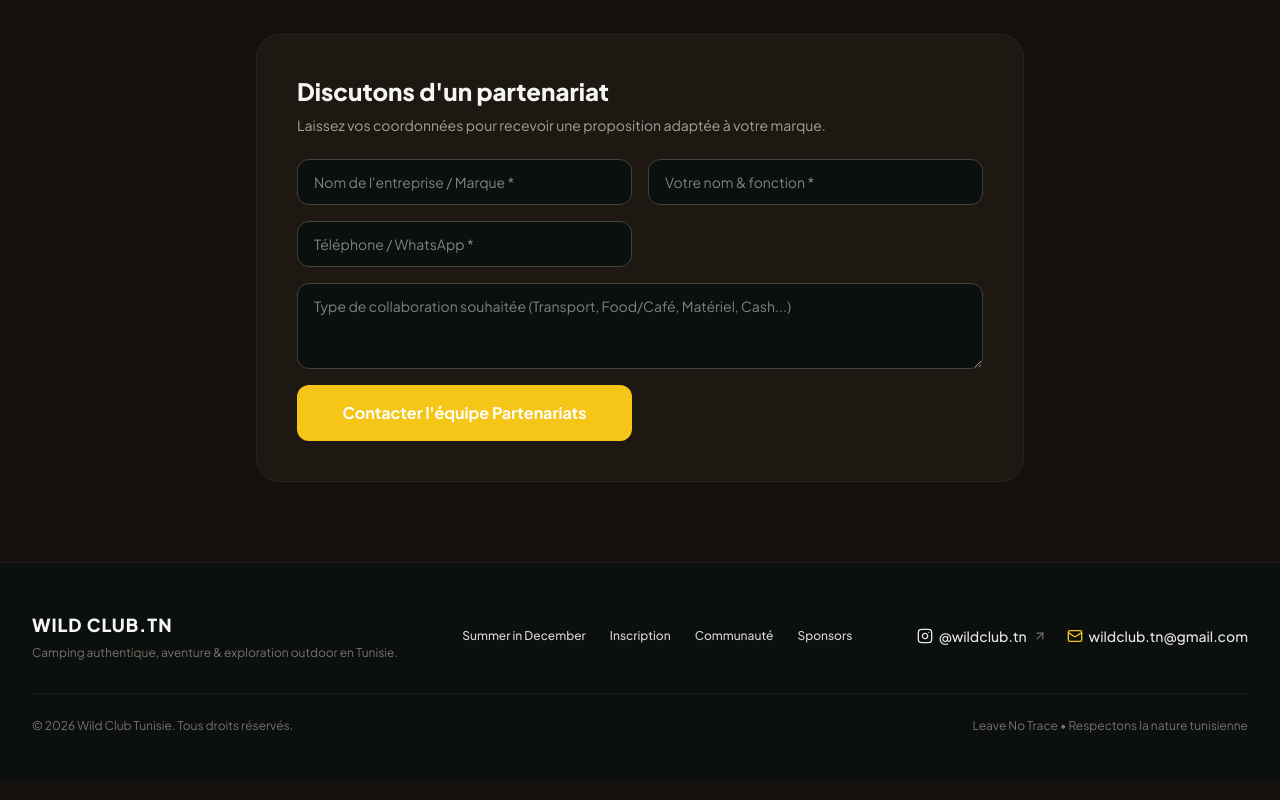
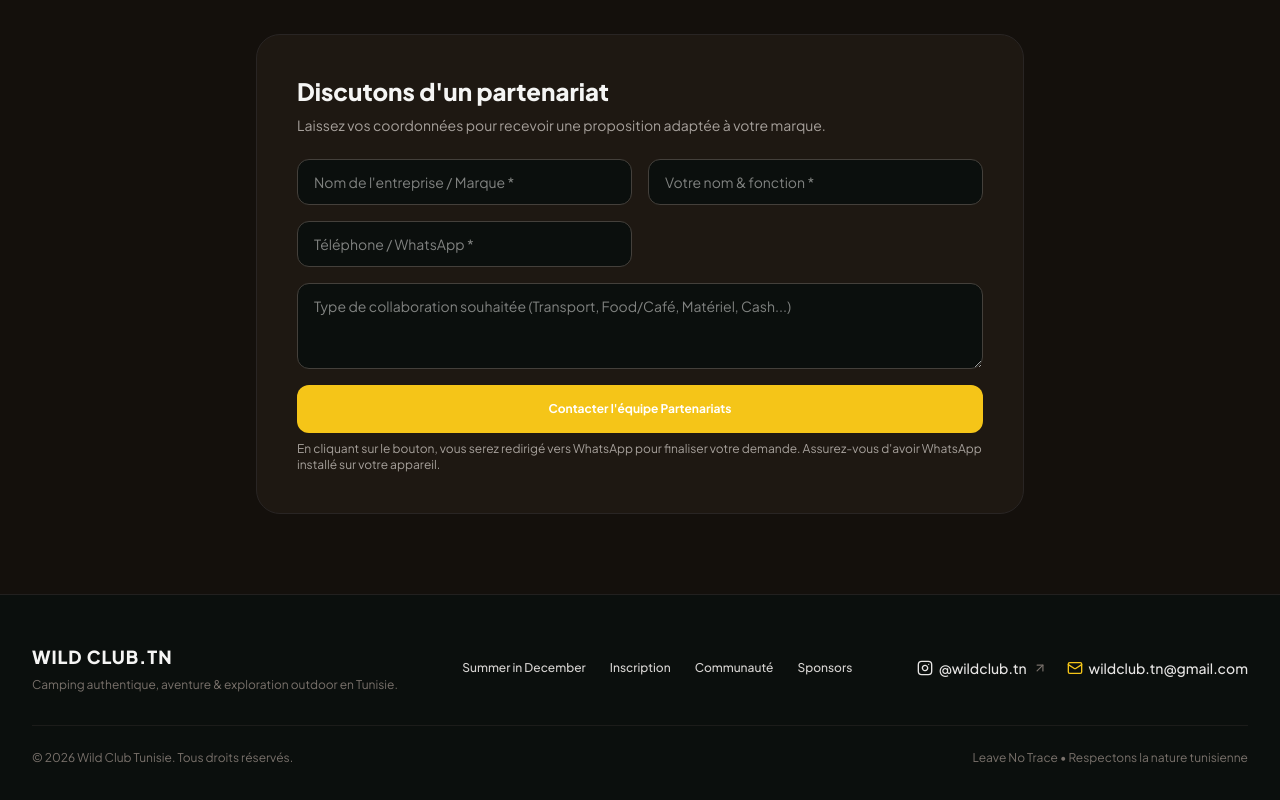
Before and after one commit to TunirDigitalServices/wildclub, a Next.js app: page / in a window 1280 px wide. Shown: the part 3689-4489 px from the top of the page. Built offline with nearby package versions, Linux system fonts and the light colour scheme.

Commit message:
whatsapp msg

```diff
--- a/components/SponsorsSection.tsx
+++ b/components/SponsorsSection.tsx
@@ -269,12 +269,17 @@ export default function SponsorsSection() {
                 }
                 className="sm:col-span-2 bg-[#0B0F0D] border border-stone-700 rounded-xl px-4 py-3 text-sm focus:outline-none focus:border-#F5C518"
               />
+              <div className="sm:col-span-2 text-xs text-stone-400">
               <button
                 type="submit"
                 className="w-full bg-[#F5C518] hover:bg-orange-600 text-white font-bold py-4 rounded-xl transition flex items-center justify-center gap-2 cursor-pointer"
               >
                 Contacter l'équipe Partenariats
               </button>
+                <p className="mt-2">
+                    En cliquant sur le bouton, vous serez redirigé vers WhatsApp pour finaliser votre demande. Assurez-vous d'avoir WhatsApp installé sur votre appareil.
+                </p>
+              </div>
             </form>
           )}
         </div>
```
